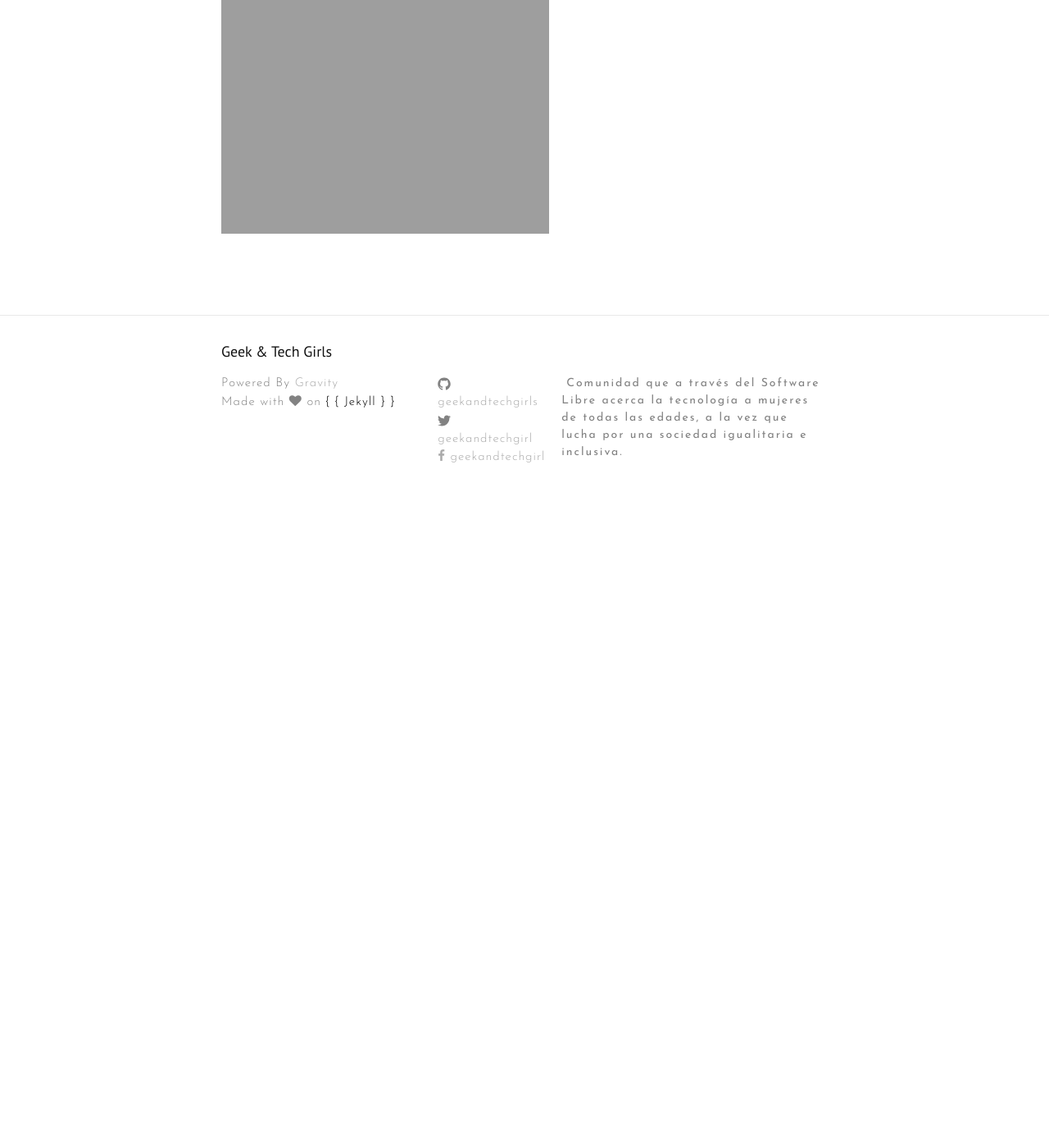
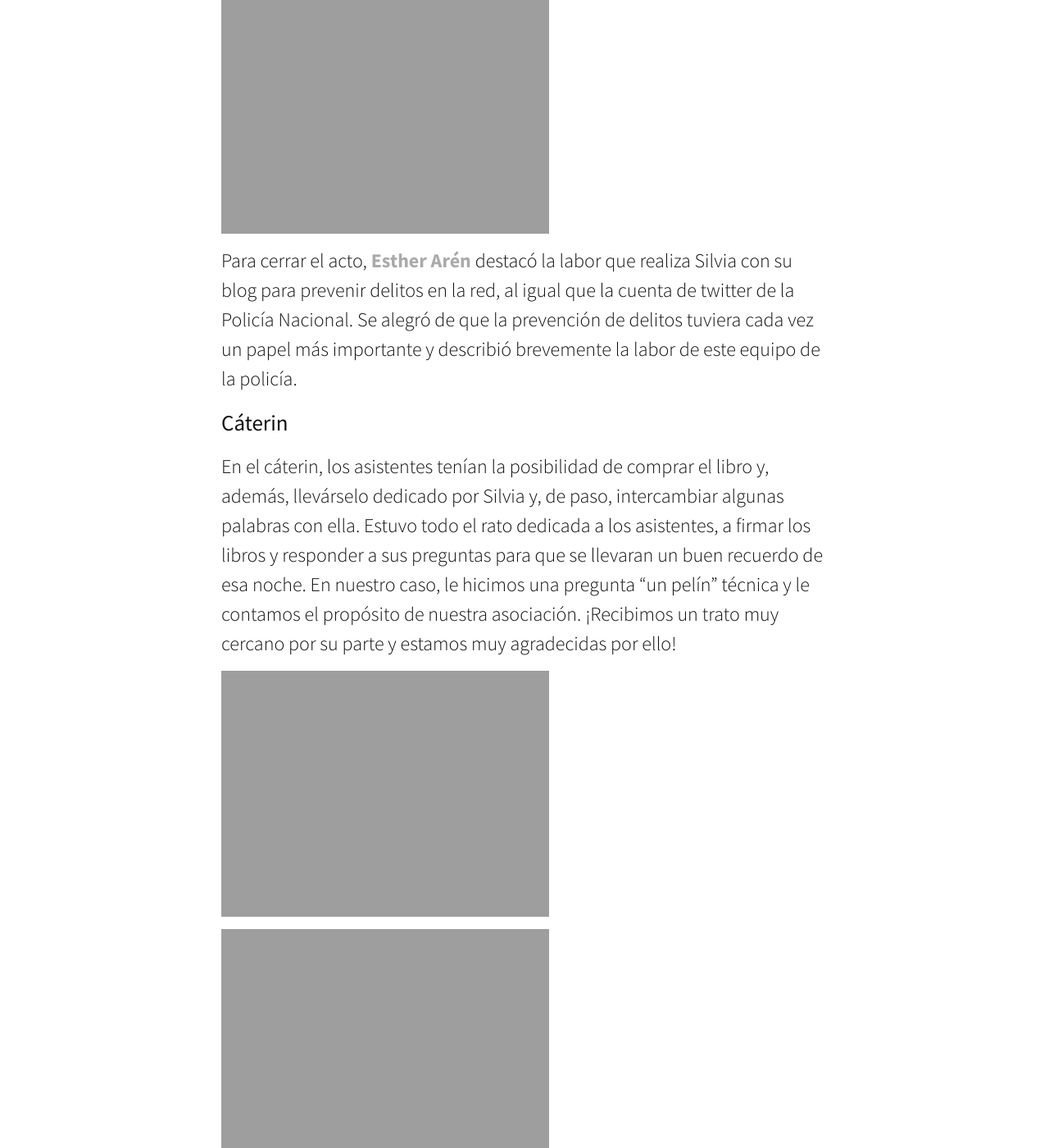
Before and after one commit to YesWeTech/yeswetech.github.io, a Jekyll site: the page built from _posts/2016-12-23-Nuestro-viaje-Madrid.markdown, in a window 1280 px wide and 1400 px high, scrolled down 3056 px. Shown: the whole window at 82% size. Built offline with Jekyll 4.4.1, drawn with Linux system fonts in a browser that asks for light colours; nearby versions of some CDN libraries; comment, search, counter and statistics services are not loaded; before the commit the page ends 3686 px from its top, so only the background shows below that; some of the changed text lies outside the part shown.

Commit message:
terminando el esqueleto de la entrada

```diff
--- a/_posts/2016-12-23-Nuestro-viaje-Madrid.markdown
+++ b/_posts/2016-12-23-Nuestro-viaje-Madrid.markdown
@@ -30,3 +30,19 @@ Después, Carlos y Silvia hablaron sobre _Términos y Condiciones_. Contratos qu
 La línea de la presentación siguió por los datos que publicamos en redes sociales, y sobre la información que se puede inferir a partir de los mismos. El hacker [__Deepak Daswani__](https://twitter.com/dipudaswani) llegó a afirmar que podemos inferir muchísima información únicamente a partir de la foto de perfil de WhatsApp de una persona, ya que normalmente un usuario suele tener la misma foto de perfil en varios servicios. Además, el ingeniero [__Vicente Aguilera Díaz__](https://twitter.com/VAguileraDiaz) destacó que hoy en día se procesa una cantidad enorme de datos, tenemos prácticamente sobreinformación y casi todas las investigaciones actuales se centran en cómo obtener información útil a partir de la gran cantidad de datos de los que disponemos.
 
 ![Presentacion]({{ site.url }}/assets/madrid/pre3.jpg)
+
+Para cerrar el acto, [__Esther Arén__](https://twitter.com/chicageo68) destacó la labor que realiza Silvia con su blog para prevenir delitos en la red, al igual que la cuenta de twitter de la Policía Nacional. Se alegró de que la prevención de delitos tuviera cada vez un papel más importante y describió brevemente la labor de este equipo de la policía.
+
+# Cáterin
+
+En el cáterin, los asistentes tenían la posibilidad de comprar el libro y, además, llevárselo dedicado por Silvia y, de paso, intercambiar algunas palabras con ella. Estuvo todo el rato dedicada a los asistentes, a firmar los libros y responder a sus preguntas para que se llevaran un buen recuerdo de esa noche. En nuestro caso, le hicimos una pregunta "un pelín" técnica y le contamos el propósito de nuestra asociación. ¡Recibimos un trato muy cercano por su parte y estamos muy agradecidas por ello!
+
+![Caterin]({{ site.url }}/assets/madrid/marta.JPG)
+
+![Caterin]({{ site.url }}/assets/madrid/braulio.JPG)
+
+# Enlaces
+
+* [Entrada sobre este evento en el Blog de Silvia Barrera](http://www.tecnoxplora.com/internet/ciudad-con-ley/silvia-barrera-redes-sociales-estan-encima-jueces-que-deja-desprotegidas-victimas_20161222585bacbf0cf211d2a9f08965.html)
+
+* [Tienda online para comprar el libro](https://sbarrera.es/tienda/libros/claves/)
```
